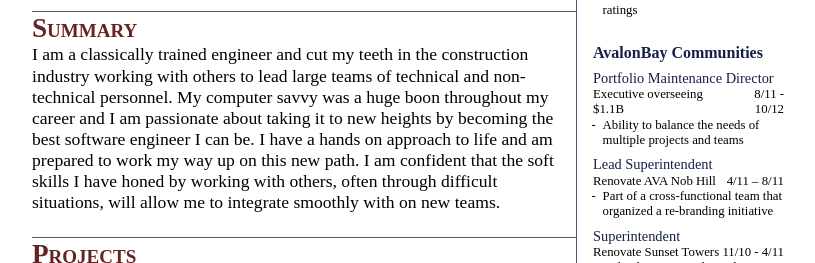
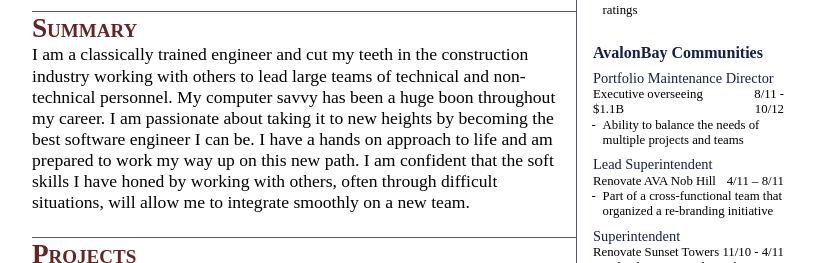
Before and after one commit to matthewkeil/old-matthewkeil.com, a website: page src/index.html in a window 1280 px wide. Shown: the part 151-414 px from the top of the page, without its empty margins (232-1047 px from the left). Drawn offline with Linux system fonts and the light colour scheme.

Commit message:
done for now

```diff
--- a/src/index.html
+++ b/src/index.html
@@ -74,7 +74,15 @@
         <h2>Summary</h2>
         <section>
           <p id="summary">
-            I am a classically trained engineer and cut my teeth in the construction industry working with others to lead large teams of technical and non-technical personnel. My computer savvy was a huge boon throughout my career and I am passionate about taking it to new heights by becoming the best software engineer I can be. I have a hands on approach to life and am prepared to work my way up on this new path. I am confident that the soft skills I have honed by working with others, often through difficult situations, will allow me to integrate smoothly with on new teams.
+            I am a classically trained engineer and cut my teeth in the
+            construction industry working with others to lead large teams of
+            technical and non-technical personnel. My computer savvy has been a huge
+            boon throughout my career. I am passionate about taking it to new
+            heights by becoming the best software engineer I can be. I have a
+            hands on approach to life and am prepared to work my way up on this
+            new path. I am confident that the soft skills I have honed by
+            working with others, often through difficult situations, will allow
+            me to integrate smoothly on a new team.
           </p>
         </section>
         <h2>Projects</h2>
```
